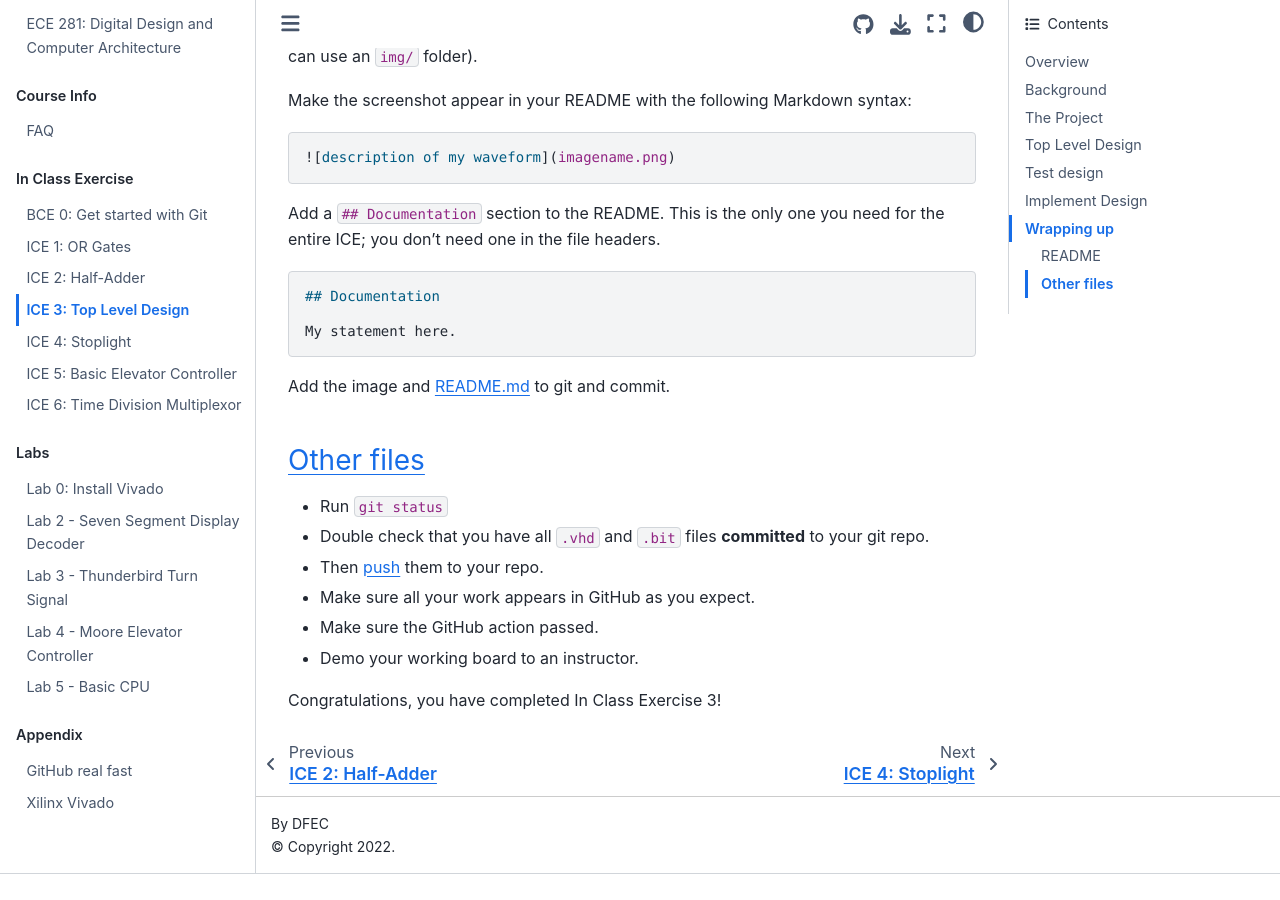
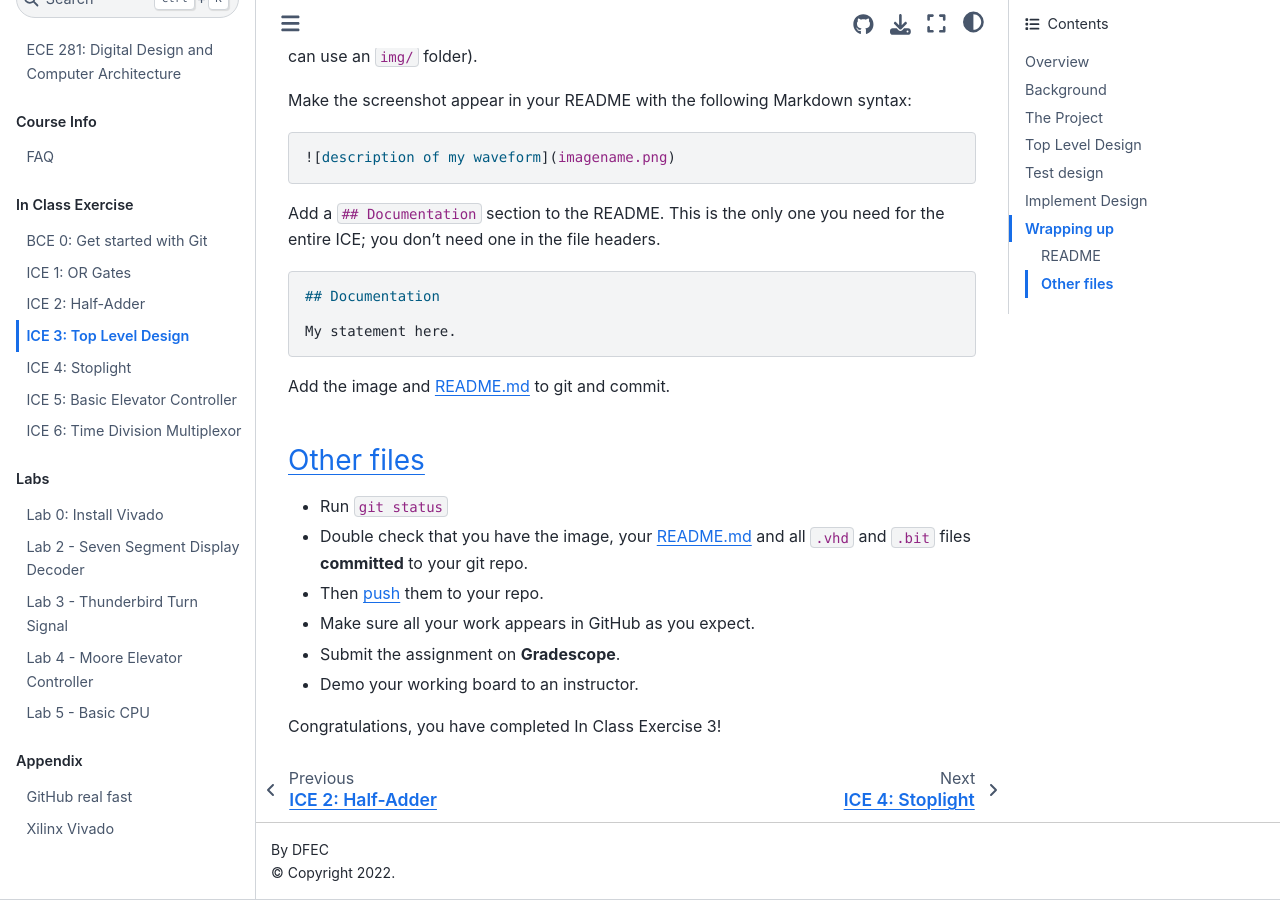
Before and after one commit to USAFA-ECE/ece281-book, a Jupyter Book: the page built from book/ICE/ICE3.md, in a window 1280 px wide and 900 px high, scrolled down 9166 px. Built offline with Jupyter Book 1.0.4 settings and Sphinx 7.4.7 and the Sphinx Book theme 1.1.4, drawn with Linux system fonts in a browser that asks for light colours; pages that are not in the unit, such as notebooks, are missing from menus; before the commit the page ends 10040 px from its top, so only the background shows below that.

Commit message:
Add gradescope submit

```diff
--- a/book/ICE/ICE3.md
+++ b/book/ICE/ICE3.md
@@ -341,10 +341,10 @@ Add the image and README.md to git and commit.
 ### Other files
 
 - Run `git status`
-- Double check that you have all `.vhd` and `.bit` files **committed** to your git repo.
+- Double check that you have the image, your README.md and all `.vhd` and `.bit` files **committed** to your git repo.
 - Then [push](https://www.atlassian.com/git/tutorials/syncing/git-push) them to your repo.
 - Make sure all your work appears in GitHub as you expect.
-- Make sure the GitHub action passed.
+- Submit the assignment on **Gradescope**.
 - Demo your working board to an instructor.
 
 Congratulations, you have completed In Class Exercise 3!
```
